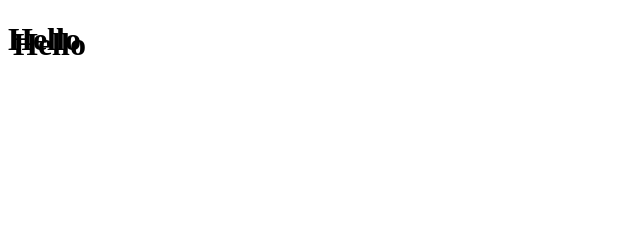
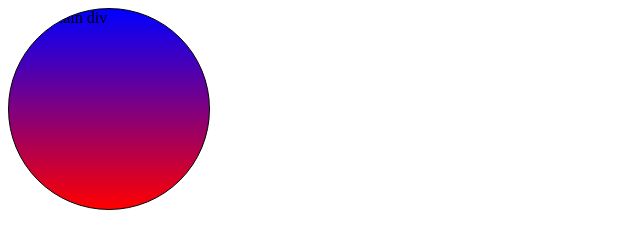
Before and after one commit to Shakti7746/new-tester-repo, a plain HTML site: page Index.html in a window 1280 px wide. Shown: the whole page, without its empty margins (0-640 px from the left). Drawn offline with Linux system fonts and the light colour scheme.

Commit message:
moddified html css file

```diff
--- a/Index.html
+++ b/Index.html
@@ -7,6 +7,8 @@
     <link rel="stylesheet" href="style.css">
 </head>
 <body>
-<h1>Hello</h1>
+<div class="container">
+    this is main div
+</div>
 </body>
 </html>
--- a/style.css
+++ b/style.css
@@ -1,4 +1,8 @@
-h1{
-
-    text-shadow: 5px 5px;
+.container{
+    height: 200px;
+    width: 200px;
+    border: 1px solid black;
+    border-radius: 50%;
+    background-image: linear-gradient(blue,red);
+    overflow: hidden;
 }
```
